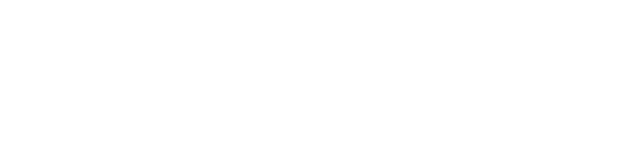
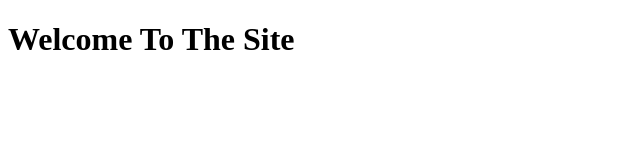
Before and after one commit to Baily-Design/GitPractice, a plain HTML site: page index.html in a window 1280 px wide. Shown: the whole page, without its empty margins (0-640 px from the left). Drawn offline with Linux system fonts and the light colour scheme.

Commit message:
Welcome To The Site H1

```diff
--- a/index.html
+++ b/index.html
@@ -5,5 +5,7 @@
     <meta name="viewport" content="width=device-width, initial-scale=1.0" />
     <title>My New Site</title>
   </head>
-  <body></body>
+  <body>
+    <h1>Welcome To The Site</h1>
+  </body>
 </html>
```
